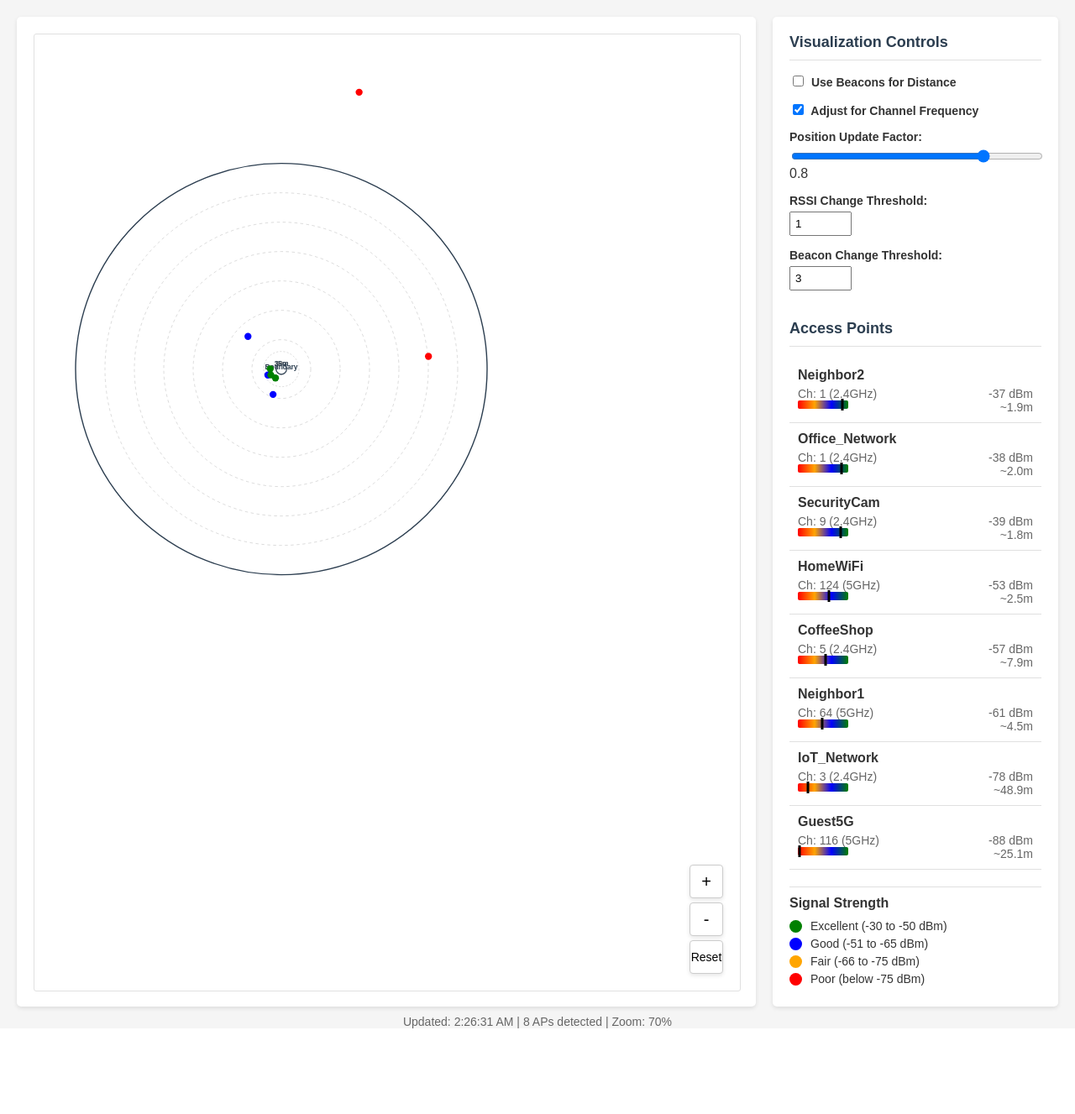
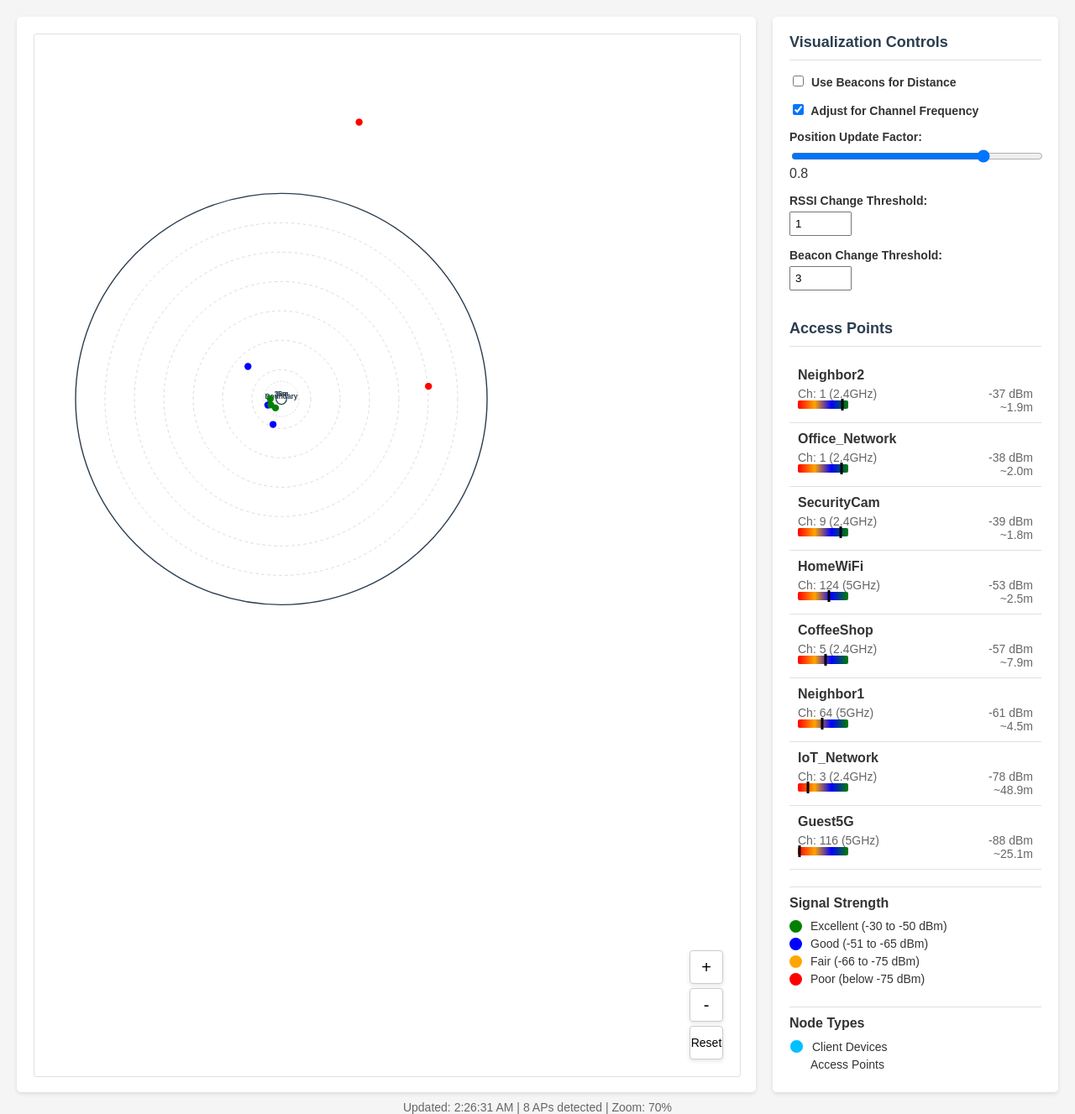
Before and after one commit to Baga6312/WifiVisualizer, a Flask app: page / in a window 1280 px wide. Shown: the part 78-1405 px from the top of the page at 84% size. Before the commit the page ends 1303 px from the top, so only its background shows below. Run offline with Flask 3, Linux system fonts and the light colour scheme; some libraries are stand-ins or nearby versions.

Commit message:
docker shit

```diff
--- a/app.py
+++ b/app.py
@@ -178,6 +178,68 @@
         logging.error(f"No APs found in file: {filename}")
 
     return result
+
+
+
+def parse_clients(ap_bssid):
+    """Parse client CSV file for a specific AP"""
+    clients = []
+
+    # Look for client CSV file for this AP
+    client_dir = "ap_clients"
+    if not os.path.exists(client_dir):
+        return clients
+
+    # Find client file for this AP (matches any filename with the BSSID)
+    for filename in os.listdir(client_dir):
+        if filename.startswith(ap_bssid.replace(':', '')) or filename.startswith(ap_bssid):
+            filepath = os.path.join(client_dir, filename)
+
+            try:
+                with open(filepath, 'r') as f:
+                    content = f.read()
+                    lines = content.split('\n')
+
+                    # Find "Station MAC" header
+                    header_line = None
+                    for i, line in enumerate(lines):
+                        if "Station MAC" in line:
+                            header_line = i
+                            break
+
+                    if header_line is not None:
+                        # Parse client lines
+                        for line_index in range(header_line + 1, len(lines)):
+                            line = lines[line_index].strip()
+                            if not line:
+                                break
+
+                            fields = [field.strip() for field in line.split(',')]
+
+                            if len(fields) >= 4:
+                                try:
+                                    client_mac = fields[0].strip()
+                                    power_str = fields[3].strip()
+
+                                    try:
+                                        client_rssi = int(power_str) if power_str.lstrip('-').isdigit() else -100
+                                    except ValueError:
+                                        client_rssi = -100
+
+                                    if client_mac and client_mac != "Station MAC":
+                                        clients.append((client_mac, client_rssi))
+                                except Exception as e:
+                                    logging.debug(f"Error processing client line: {e}")
+            except Exception as e:
+                logging.error(f"Error reading client file: {e}")
+
+            break  # Found the file, no need to continue
+
+    return clients
+
+
+
+
 
 def generate_test_data(num_aps=5):
     """Generate test data for demonstration when no real data is available"""
@@ -369,26 +431,52 @@
             traceback.print_exc()
 
     def get_ap_data(self):
-        """Get current AP data in a format suitable for JSON serialization"""
         with self.lock:
-            data = []
-            for bssid, ap_info in self.ap_data.items():
-                freq = channel_to_frequency(ap_info['channel'])
-                freq_band = "2.4GHz" if freq < 5.0 else "5GHz"
+             data = []
+             for bssid, ap_info in self.ap_data.items():
+                 freq = channel_to_frequency(ap_info['channel'])
+                 freq_band = "2.4GHz" if freq < 5.0 else "5GHz"
 
-                data.append({
-                    'bssid': bssid,
-                    'essid': ap_info['essid'] if ap_info['essid'] else "Hidden Network",
-                    'x': ap_info['x'],
-                    'y': ap_info['y'],
-                    'rssi': ap_info['rssi'],
-                    'channel': ap_info['channel'],
-                    'color': ap_info['color'],
-                    'beacons': ap_info['beacons'],
-                    'distance': ap_info['distance'],
-                    'freq_band': freq_band
-                })
-            return data
+                 # Parse clients for this AP
+                 clients_list = parse_clients(bssid)
+
+                 # Calculate client positions relative to AP
+                 clients_data = []
+                 for client_mac, client_rssi in clients_list:
+                     # Calculate client distance from AP
+                     client_distance = calculate_distance_with_channel(client_rssi, ap_info['channel'])
+
+                     # Generate consistent angle based on client MAC hash
+                     mac_hash = sum(ord(c) for c in client_mac) * 31
+                     angle = (mac_hash % 628) / 100.0  # 0 to 2π
+
+                     # Calculate client position relative to AP
+                     # Client is positioned around the AP
+                     client_x = ap_info['x'] + client_distance * np.cos(angle) * 0.3
+                     client_y = ap_info['y'] + client_distance * np.sin(angle) * 0.3
+
+                     clients_data.append({
+                         'mac': client_mac,
+                         'rssi': client_rssi,
+                         'distance': client_distance,
+                         'x': client_x,
+                         'y': client_y
+                     })
+
+                 data.append({
+                     'bssid': bssid,
+                     'essid': ap_info['essid'] if ap_info['essid'] else "Hidden Network",
+                     'x': ap_info['x'],
+                     'y': ap_info['y'],
+                     'rssi': ap_info['rssi'],
+                     'channel': ap_info['channel'],
+                     'color': ap_info['color'],
+                     'beacons': ap_info['beacons'],
+                     'distance': ap_info['distance'],
+                     'freq_band': freq_band,
+                     'clients': clients_data  # Add clients to AP data
+                 })
+             return data
 
     def set_options(self, options):
         """Update processor options from frontend"""
--- a/templates/index.html
+++ b/templates/index.html
@@ -382,6 +382,28 @@
                         <span>Poor (below -75 dBm)</span>
                     </div>
                 </div>
+
+
+
+
+		<div class="legend">
+    						<h3>Node Types</h3>
+    						<div class="legend-item">
+
+        					<div class="legend-color" style="background-color: #00BFFF; border: 1px solid #FFF;"></div>
+        					<span>Client Devices</span>
+    					</div>
+    				<div class="legend-item">
+        			<div class="legend-color" style="background-color: var(--ap-color);"></div>
+        			<span>Access Points</span>
+    			</div>
+		</div>
+
+
+
+
+
+
             </div>
         </div>
 
@@ -537,24 +559,22 @@
         }
 
 
-        function updateVisualization(data) {
+
+
+
+	function updateVisualization(data) {
     const centerX = parseFloat(svg.node().getBoundingClientRect().width) / 2;
     const centerY = parseFloat(svg.node().getBoundingClientRect().height) / 2;
     const vizGroup = svg.select(".viz-group");
 
-    // Use the same scale factor for positioning as for the range circles
     const scaleFactor = 10;
-
-
 
     // Update AP nodes
     const nodes = vizGroup.selectAll(".ap-node")
         .data(data, d => d.bssid);
 
-    // Remove old nodes
     nodes.exit().remove();
 
-    // Add new nodes
     const newNodes = nodes.enter()
         .append("circle")
         .attr("class", "ap-node")
@@ -563,16 +583,80 @@
         .on("mouseout", hideTooltip)
         .on("click", selectAP);
 
-    // Update all nodes with the new scale factor and jitter
     nodes.merge(newNodes)
-        .attr("cx", d => centerX + (d.x * scaleFactor) )
-        .attr("cy", d => centerY + (d.y * scaleFactor) )
+        .attr("cx", d => centerX + (d.x * scaleFactor))
+        .attr("cy", d => centerY + (d.y * scaleFactor))
         .attr("fill", d => d.color)
         .attr("stroke", d => d.bssid === selectedAP ? "#000" : "none")
         .attr("stroke-width", d => d.bssid === selectedAP ? 2 : 0);
 
-    // We've removed the labels as requested in the previous modification
+    // **NEW: Update client nodes**
+    // Flatten all clients from all APs
+    const allClients = [];
+    data.forEach(ap => {
+        if (ap.clients && ap.clients.length > 0) {
+            ap.clients.forEach(client => {
+                allClients.push({
+                    ...client,
+                    ap_bssid: ap.bssid,
+                    ap_color: ap.color
+                });
+            });
+        }
+    });
+
+    const clientNodes = vizGroup.selectAll(".client-node")
+        .data(allClients, d => d.mac);
+
+    clientNodes.exit().remove();
+
+    const newClientNodes = clientNodes.enter()
+        .append("circle")
+        .attr("class", "client-node")
+        .attr("r", 4 / Math.sqrt(zoomLevel))
+        .on("mouseover", showClientTooltip)
+        .on("mouseout", hideTooltip);
+
+    clientNodes.merge(newClientNodes)
+        .attr("cx", d => centerX + (d.x * scaleFactor))
+        .attr("cy", d => centerY + (d.y * scaleFactor))
+        .attr("fill", "#00BFFF")  // Cyan for clients
+        .attr("stroke", "#FFF")
+        .attr("stroke-width", 1);
+
+    // **NEW: Draw lines from AP to clients**
+    const clientLines = vizGroup.selectAll(".client-line")
+        .data(allClients, d => d.mac);
+
+    clientLines.exit().remove();
+
+    const newClientLines = clientLines.enter()
+        .append("line")
+        .attr("class", "client-line")
+        .attr("stroke", "#999")
+        .attr("stroke-width", 1)
+        .attr("stroke-dasharray", "2,2")
+        .attr("opacity", 0.5);
+
+    clientLines.merge(newClientLines)
+        .each(function(d) {
+            // Find the AP this client belongs to
+            const ap = data.find(a => a.bssid === d.ap_bssid);
+            if (ap) {
+                d3.select(this)
+                    .attr("x1", centerX + (ap.x * scaleFactor))
+                    .attr("y1", centerY + (ap.y * scaleFactor))
+                    .attr("x2", centerX + (d.x * scaleFactor))
+                    .attr("y2", centerY + (d.y * scaleFactor));
+            }
+        });
 }
+
+
+
+
+
+
 
 
         // Show tooltip with AP details
@@ -593,6 +677,32 @@
                 .style("top", (event.pageY + 15) + "px")
                 .style("opacity", 1);
         }
+
+
+
+
+	// Show tooltip for clients
+function showClientTooltip(event, d) {
+    if (tooltipTimer) clearTimeout(tooltipTimer);
+
+    const tooltipContent = `
+        <h4>Client Device</h4>
+        <p><strong>MAC:</strong> ${d.mac}</p>
+        <p><strong>Signal:</strong> ${d.rssi} dBm</p>
+        <p><strong>Distance from AP:</strong> ~${d.distance.toFixed(1)}m</p>
+        <p><strong>Connected to:</strong> ${d.ap_bssid}</p>
+    `;
+
+    tooltip.html(tooltipContent)
+        .style("left", (event.pageX + 15) + "px")
+        .style("top", (event.pageY + 15) + "px")
+        .style("opacity", 1);
+}
+
+
+
+
+
 
         // Hide tooltip
         function hideTooltip() {
```
Also changed, not shown: 3 other files.
